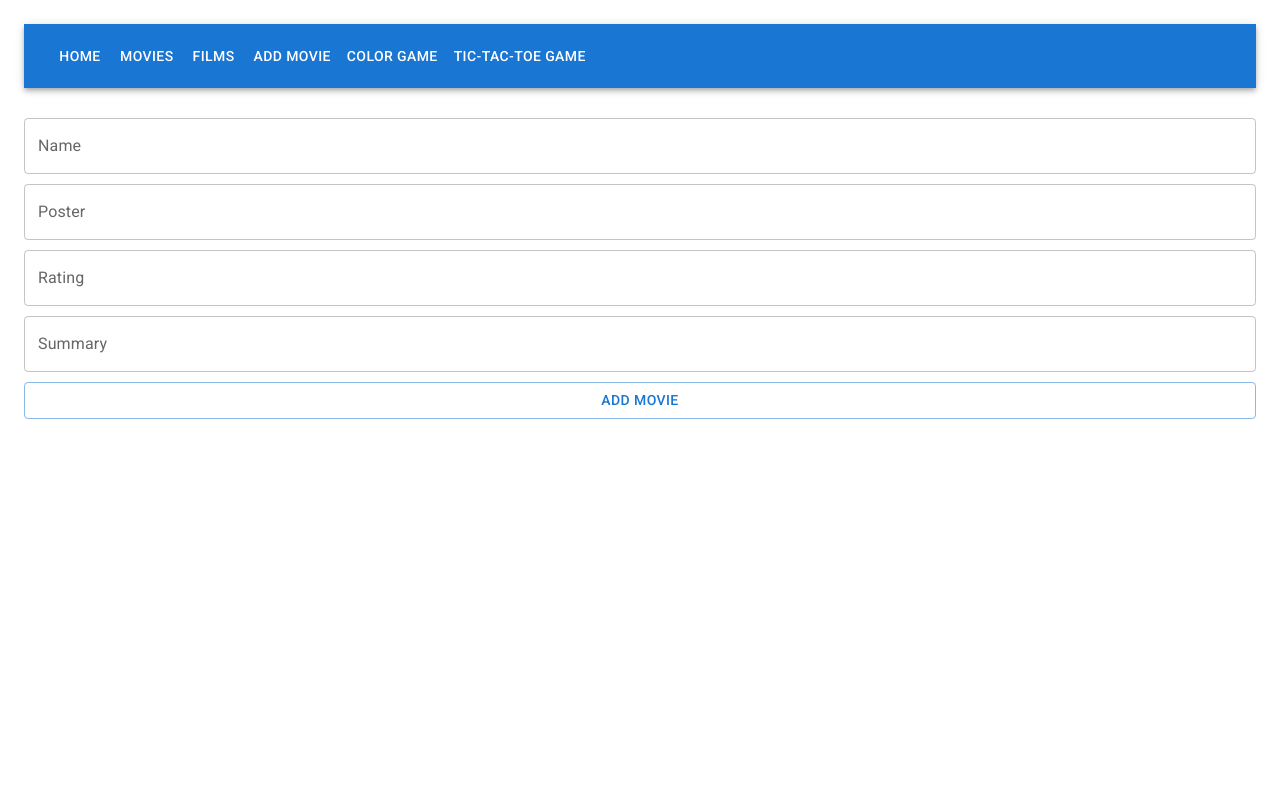
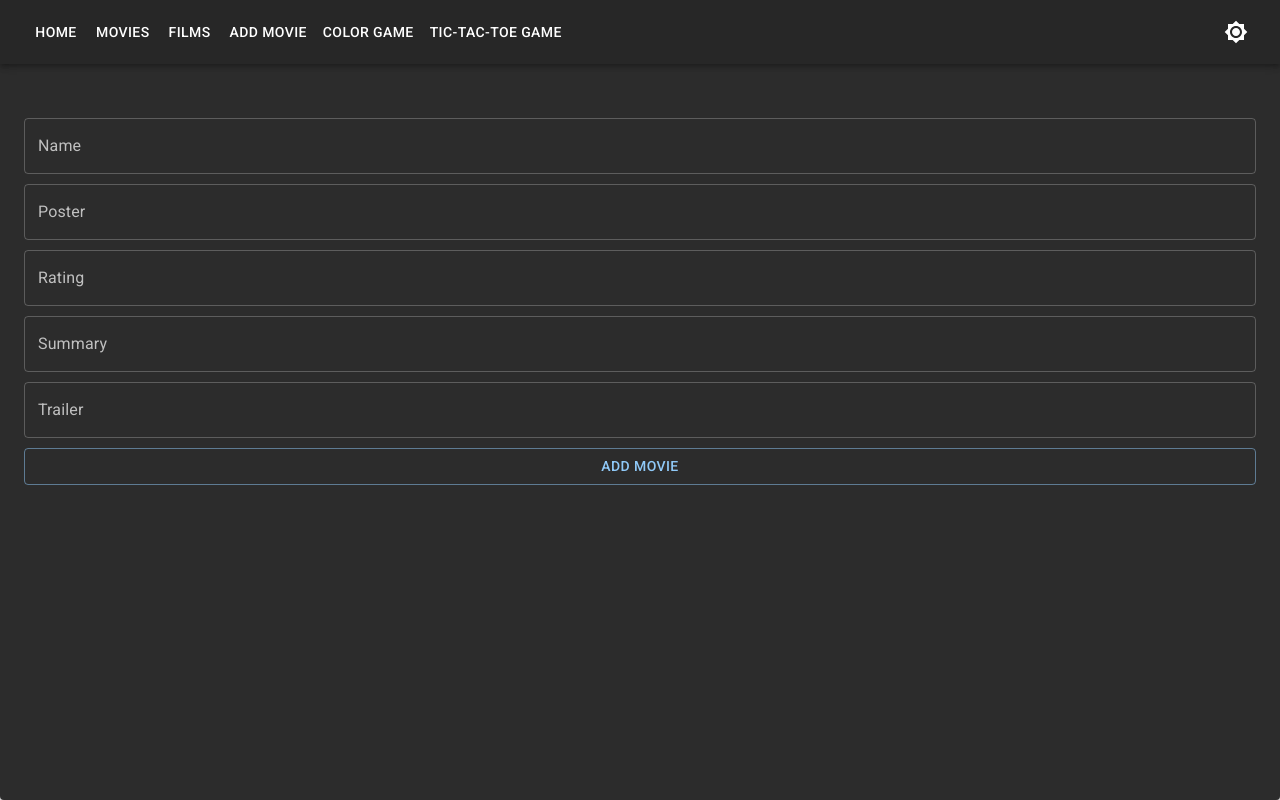
Before and after one commit to SARAVANAN-SSS/movie-app-2, a React (Create React App) app: page /movie/add in a window 1280 px wide. Built offline with nearby package versions, Linux system fonts and the light colour scheme.

Commit message:
EditMovie

```diff
--- a/src/AddMovie.js
+++ b/src/AddMovie.js
@@ -3,29 +3,46 @@ import TextField from '@mui/material/TextField';
 import { useState } from 'react';
 import { useHistory } from 'react-router-dom';
 
-export function AddMovie({ movieList, setMovieList }) {
+export function AddMovie() {
 
   const [name, setName] = useState();
   const [poster, setPoster] = useState();
   const [rating, setRating] = useState();
   const [summary, setSummary] = useState();
+  const [trailer, setTrailer] = useState();
+
   const history = useHistory();
+
+  const addMovie = () => {
+
+    const newMovie = { name: name, poster: poster, rating: rating, summary: summary, trailer: trailer };
+
+    fetch("https://62d5ee0dd4406e523562b8ce.mockapi.io/movies",{
+      method : "POST",
+      body : JSON.stringify(newMovie),
+      headers : {
+        "Content-Type" : "application/json"
+      }
+    })
+
+    .then((data)=>data.json)
+    .then(()=>history.push('/movies'))
+
+  }
+
+
 
 
   return (
 
     <div className="add-movie-btn">
 
-      <TextField onChange={(event) => { setName(event.target.value); }} label="Name" variant="outlined" />
-      <TextField onChange={(event) => { setPoster(event.target.value); }} label="Poster" variant="outlined" />
-      <TextField onChange={(event) => { setRating(event.target.value); }} label="Rating" variant="outlined" />
-      <TextField onChange={(event) => { setSummary(event.target.value); }} label="Summary" variant="outlined" />
-
-      <Button variant="outlined" onClick={() => {
-        history.push('/movies');
-        const newMovie = { name: name, poster: poster, rating: rating, summary: summary };
-        setMovieList([...movieList, newMovie]);
-      }}>Add Movie</Button>
+      <TextField value={name} onChange={(event) => { setName(event.target.value); }} label="Name" variant="outlined" />
+      <TextField value={poster} onChange={(event) => { setPoster(event.target.value); }} label="Poster" variant="outlined" />
+      <TextField value={rating} onChange={(event) => { setRating(event.target.value); }} label="Rating" variant="outlined" />
+      <TextField value={summary} onChange={(event) => { setSummary(event.target.value); }} label="Summary" variant="outlined" />
+      <TextField value={trailer} onChange={(event) => { setTrailer(event.target.value); }} label="Trailer" variant="outlined" />
+      <Button variant="outlined" onClick={addMovie}>Add Movie</Button>
 
     </div>
 
--- a/src/App.css
+++ b/src/App.css
@@ -1,4 +1,4 @@
-.
+
 .App {
   font-family:"Roboto";
 }
@@ -28,10 +28,6 @@
 }
 
 
-body {
-  margin: 24px;
-}
-
 .movie-list {
   display: grid;
   grid-template-columns: repeat(auto-fit,minmax(320px,1fr));
@@ -60,8 +56,16 @@ body {
   gap: 10px;
 }
 
+.home {
+  min-height: 70vh;
+  display: flex;
+  align-items: center;
+  justify-content: center;
+}
+
 .navigation {
   margin-top: 30px;
+  padding:24px;
 }
 
 .not-found {
--- a/src/App.js
+++ b/src/App.js
@@ -1,5 +1,5 @@
 import Button from '@mui/material/Button';
-import { useState } from 'react';
+import { useState,useContext,createContext,useEffect } from 'react';
 import { Link, Route, Switch, Redirect, useHistory } from 'react-router-dom';
 import './App.css';
 import { MovieList } from './MovieList';
@@ -10,62 +10,77 @@ import { NotFound } from './NotFound';
 import { AddMovie } from './AddMovie';
 import { AddColor } from './AddColor';
 import { TicTacToe } from './TicTacToe';
+import IconButton from '@mui/material/IconButton';
+import { ThemeProvider, createTheme } from '@mui/material/styles';
+import Brightness4Icon from '@mui/icons-material/Brightness4';
+import Brightness7Icon from '@mui/icons-material/Brightness7';
+import Paper from '@mui/material/Paper';
+import { Home } from './Home';
+import { EditMovie } from './EditMovie';
+
 
 
 function App() {
 
+const [mode,setMode] = useState('dark')
+const theme = createTheme({
+  palette: {
+    mode: mode,
+  },
+});
 
+  // const INITIAL_MOVIES = [
+  //   {
+  //     name :"Kaithi(2019)",
+  //     poster:"https://i.pinimg.com/originals/7d/9f/97/7d9f9738122bd0df2905600c2548d211.jpg",
+  //     rating:8.5,
+  //     summary:"Dilli, an ex-convict, endeavours to meet his daughter for the first time after leaving prison. However, his attempts are interrupted due to a drug raid planned by Inspector Bejoy.",
+  //     trailer:"https://www.youtube.com/embed/hxPjWqyIhVA"
+  //   },
+  //   {
+  //     name :"Asuran(2019)",
+  //     poster:"https://m.media-amazon.com/images/M/MV5BMDgwZWUyYzctOGU1NC00ZTFkLTgxM2EtNGU0ZWUwY2Y3YjhkXkEyXkFqcGdeQXVyMTA4NjE0NjEy._V1_.jpg",
+  //     rating:9,
+  //     summary:"The teenage son of a farmer from an underprivileged caste kills a rich, upper caste landlord. Will the farmer, a loving father and a pacifist by heart, be able to save his hot-blooded son is the rest of the story.",
+  //     trailer:"https://www.youtube.com/embed/vOCM9wztBYQ"
+  //   },
+  //   {
+  //     name :"KGF1(2018)",
+  //     poster:"https://wallpaperaccess.com/full/2365094.jpg",
+  //     rating:8,
+  //     summary:"In the 1970s, a gangster goes undercover as a slave to assassinate the owner of a notorious gold mine.",
+  //     trailer:"https://www.youtube.com/embed/-KfsY-qwBS0"
+  //   },
+  //   {
+  //     name :"KGF2(2022)",
+  //     poster:"https://cdn.bollywoodmdb.com/fit-in/movies/largethumb/2019/k-g-f-chapter-2/k-g-f-chapter-2-poster-4.jpg",
+  //     rating:7.5,
+  //     summary:"In the blood-soaked Kolar Gold Fields, Rocky's name strikes fear into his foes. While his allies look up to him, the government sees him as a threat to law and order. Rocky must battle threats from all sides for unchallenged supremacy.",
+  //     trailer:"https://www.youtube.com/embed/JKa05nyUmuQ"
+  //   },
+  //   {
+  //     name :"Baahubali1(2015)",
+  //     poster:"https://pbs.twimg.com/media/CIuhPFwUkAAJPuO.jpg",
+  //     rating:8,
+  //     summary:"In ancient India, an adventurous and daring man becomes involved in a decades-old feud between two warring peoples.",
+  //     trailer:"https://www.youtube.com/embed/sOEg_YZQsTI"
+  //   },
+  //   {
+  //     name :"Baahubali2(2017)",
+  //     poster:"https://st1.bollywoodlife.com/wp-content/uploads/2017/04/Baahubali-2-6.jpg",
+  //     rating:8,
+  //     summary:"When Shiva, the son of Bahubali, learns about his heritage, he begins to look for answers. His story is juxtaposed with past events that unfolded in the Mahishmati Kingdom.",
+  //     trailer:"https://www.youtube.com/embed/qD-6d8Wo3do"
+  //   },
+  // ]
 
-  const INITIAL_MOVIES = [
-    {
-      name :"Kaithi(2019)",
-      poster:"https://i.pinimg.com/originals/7d/9f/97/7d9f9738122bd0df2905600c2548d211.jpg",
-      rating:8.5,
-      summary:"Dilli, an ex-convict, endeavours to meet his daughter for the first time after leaving prison. However, his attempts are interrupted due to a drug raid planned by Inspector Bejoy.",
-      trailer:"https://www.youtube.com/embed/hxPjWqyIhVA"
-    },
-    {
-      name :"Asuran(2019)",
-      poster:"https://m.media-amazon.com/images/M/MV5BMDgwZWUyYzctOGU1NC00ZTFkLTgxM2EtNGU0ZWUwY2Y3YjhkXkEyXkFqcGdeQXVyMTA4NjE0NjEy._V1_.jpg",
-      rating:9,
-      summary:"The teenage son of a farmer from an underprivileged caste kills a rich, upper caste landlord. Will the farmer, a loving father and a pacifist by heart, be able to save his hot-blooded son is the rest of the story.",
-      trailer:"https://www.youtube.com/embed/vOCM9wztBYQ"
-    },
-    {
-      name :"KGF1(2018)",
-      poster:"https://wallpaperaccess.com/full/2365094.jpg",
-      rating:8,
-      summary:"In the 1970s, a gangster goes undercover as a slave to assassinate the owner of a notorious gold mine.",
-      trailer:"https://www.youtube.com/embed/-KfsY-qwBS0"
-    },
-    {
-      name :"KGF2(2022)",
-      poster:"https://cdn.bollywoodmdb.com/fit-in/movies/largethumb/2019/k-g-f-chapter-2/k-g-f-chapter-2-poster-4.jpg",
-      rating:7.5,
-      summary:"In the blood-soaked Kolar Gold Fields, Rocky's name strikes fear into his foes. While his allies look up to him, the government sees him as a threat to law and order. Rocky must battle threats from all sides for unchallenged supremacy.",
-      trailer:"https://www.youtube.com/embed/JKa05nyUmuQ"
-    },
-    {
-      name :"Baahubali1(2015)",
-      poster:"https://pbs.twimg.com/media/CIuhPFwUkAAJPuO.jpg",
-      rating:8,
-      summary:"In ancient India, an adventurous and daring man becomes involved in a decades-old feud between two warring peoples.",
-      trailer:"https://www.youtube.com/embed/sOEg_YZQsTI"
-    },
-    {
-      name :"Baahubali2(2017)",
-      poster:"https://st1.bollywoodlife.com/wp-content/uploads/2017/04/Baahubali-2-6.jpg",
-      rating:8,
-      summary:"When Shiva, the son of Bahubali, learns about his heritage, he begins to look for answers. His story is juxtaposed with past events that unfolded in the Mahishmati Kingdom.",
-      trailer:"https://www.youtube.com/embed/qD-6d8Wo3do"
-    },
-  ]
-
-  const [movieList,setMovieList] = useState(INITIAL_MOVIES);
   const history = useHistory()
 
   return (
-    <div className="App">
+
+    <ThemeProvider theme={theme}>
+      <Paper sx = {{minHeight : "100vh"}} elevation={7}>
+         <div className="App">
 
       <AppBar position="static">
         <Toolbar>
@@ -75,26 +90,30 @@ function App() {
         <Button onClick={()=>{history.push("/movie/add")}} color="inherit">Add Movie</Button>
         <Button onClick={()=>{history.push("/color-game")}} color="inherit">Color Game</Button>
         <Button onClick={()=>{history.push("/tic-tac-toe-game")}} color="inherit">Tic-Tac-Toe Game</Button>
-
+        <IconButton sx={{ ml: 5,marginLeft:"auto" }} onClick={()=>{setMode(mode==='dark' ? 'light' : 'dark')}} color="inherit">
+        {mode === 'dark' ? <Brightness7Icon /> : <Brightness4Icon />}
+      </IconButton>
         </Toolbar>
       </AppBar>
 
     <div className="navigation">
       <Switch>
 
-      <Route path="/movie/add"> <AddMovie movieList={movieList} setMovieList={setMovieList} /> </Route>
-      <Route path="/movies/:id"> <MovieDetails movieList={movieList} /> </Route>
-      <Route path="/movies"> <MovieList movies={movieList} setMovieList={setMovieList} /> </Route>
+      <Route path="/movie/add"> <AddMovie /> </Route>
+      <Route path="/movie/edit/:id"> <EditMovie /> </Route>
+      <Route path="/movies/:id"> <MovieDetails /> </Route>
+      <Route path="/movies"> <MovieList /> </Route>
       <Route path="/films"><Redirect to="/movies" /></Route>
       <Route path="/color-game"><AddColor /></Route>
-      <Route path="/tic-tac-toe-game"><TicTacToe /></Route>
-      <Route exact path="/">Welcome to Movie App</Route>
+      <Route path="/tic-tac-toe-game">Tic-Tac-Toe Game</Route>
+      <Route exact path="/"><Home /></Route>
       <Route path="**"> <NotFound /> </Route>
 
       </Switch>
       </div>
-
-      </div>
+         </div>
+      </Paper>
+    </ThemeProvider>
   );
 }
 
--- /dev/null
+++ b/src/EditMovie.js
@@ -0,0 +1,68 @@
+import Button from '@mui/material/Button';
+import TextField from '@mui/material/TextField';
+import { useState,useEffect } from 'react';
+import { useHistory,useParams } from 'react-router-dom';
+
+export function EditMovie() {
+
+  const { id } = useParams();
+  const [movie,setMovie] = useState()
+
+  const getMovie = () => {
+    fetch(`https://62d5ee0dd4406e523562b8ce.mockapi.io/movies/${id}`,{method:"GET"})
+    .then((data)=>data.json())
+    .then((mv)=>setMovie(mv))
+  }
+  useEffect(getMovie,[])
+
+  return (
+    movie ? <UpdateMovie movie={movie} /> : ""
+  );
+}
+
+
+  function UpdateMovie({ movie }) {
+
+  const [name, setName] = useState(movie.name);
+  const [poster, setPoster] = useState(movie.poster);
+  const [rating, setRating] = useState(movie.rating);
+  const [summary, setSummary] = useState(movie.summary);
+  const [trailer, setTrailer] = useState(movie.trailer);
+
+  const history = useHistory();
+
+  const editMovie = () => {
+
+    const updatedMovie = { name, poster, rating, summary, trailer };
+
+    fetch(`https://62d5ee0dd4406e523562b8ce.mockapi.io/movies/${movie.id}`,{
+      method : "PUT",
+      body : JSON.stringify(updatedMovie),
+      headers : {
+        "Content-Type" : "application/json"
+      }
+    })
+
+    .then((data)=>data.json)
+    .then(()=>history.push('/movies'))
+
+  }
+
+
+
+
+  return (
+
+    <div className="add-movie-btn">
+
+      <TextField value={name} onChange={(event) => { setName(event.target.value); }} label="Name" variant="outlined" />
+      <TextField value={poster} onChange={(event) => { setPoster(event.target.value); }} label="Poster" variant="outlined" />
+      <TextField value={rating} onChange={(event) => { setRating(event.target.value); }} label="Rating" variant="outlined" />
+      <TextField value={summary} onChange={(event) => { setSummary(event.target.value); }} label="Summary" variant="outlined" />
+      <TextField value={trailer} onChange={(event) => { setTrailer(event.target.value); }} label="Trailer" variant="outlined" />
+      <Button variant="outlined" onClick={editMovie} color='secondary'>Save</Button>
+
+    </div>
+
+  );
+}
--- /dev/null
+++ b/src/Home.js
@@ -0,0 +1,6 @@
+export function Home() {
+  return (
+    <div className="home">
+      <h2>Welcome to Movie App</h2>
+    </div>);
+}
--- a/src/Movie.js
+++ b/src/Movie.js
@@ -12,7 +12,7 @@ import { useHistory } from 'react-router-dom'
 
 
 
-export function Movie({ name, poster, rating, summary,deleteButton,id }) {
+export function Movie({ name, poster, rating, summary,deleteButton,editButton,id }) {
 
   const [show, setShow] = useState(true);
   // const [showmovie, setShowmovie] = useState(false);
@@ -47,6 +47,7 @@ export function Movie({ name, poster, rating, summary,deleteButton,id }) {
       <div className='delete-button'>
       <Counter />
       {deleteButton}
+      {editButton}
       {/* <button onClick={() => { setShowmovie(!showmovie); }}>Delete</button><br /> */}
       </div>
       </CardActions>
--- a/src/MovieDetails.js
+++ b/src/MovieDetails.js
@@ -1,23 +1,39 @@
 import { useHistory, useParams } from 'react-router-dom';
+import { useState, useEffect } from 'react'
 
-export function MovieDetails({ movieList }) {
+export function MovieDetails() {
 
   const history = useHistory();
 
   const { id } = useParams();
+  const [movie,setMovie] = useState([])
+
+  const getMovie = () => {
+    fetch(`https://62d5ee0dd4406e523562b8ce.mockapi.io/movies/${id}`,{method:"GET"})
+    .then((data)=>data.json())
+    .then((mv)=>setMovie(mv))
+
+  }
+
+
+  useEffect(getMovie,[])
+
+  const {name,rating,summary,trailer} = movie
+
+
   return (
     <div className='movie-details'>
 
       <div className='movie-trailer'>
 
-        <iframe width="700" height="409" src={movieList[id].trailer} title="Kaithi 2020 Official Trailer Hindi Dubbed | Karthi, Narain, Arjun Das" frameborder="0" allow="accelerometer; autoplay; clipboard-write; encrypted-media; gyroscope; picture-in-picture" allowfullscreen>
+        <iframe width="700" height="409" src={trailer} title="Kaithi 2020 Official Trailer Hindi Dubbed | Karthi, Narain, Arjun Das" frameborder="0" allow="accelerometer; autoplay; clipboard-write; encrypted-media; gyroscope; picture-in-picture" allowfullscreen>
 
         </iframe></div>
 
       <div className='movie-sspecs'>
-        <h2>Movie Details of {movieList[id].name}</h2>
-        <p className="movie-rating"><b>Rating : </b>⭐{movieList[id].rating}</p>
-        <p className="movie-summary"><b>Summary : </b>{movieList[id].summary}</p>
+        <h2>Movie Details of {name}</h2>
+        <p className="movie-rating"><b>Rating : </b>⭐{rating}</p>
+        <p className="movie-summary"><b>Summary : </b>{summary}</p>
         <button onClick={() => { history.goBack(); }}>Back</button>
       </div>
     </div>
--- a/src/MovieList.js
+++ b/src/MovieList.js
@@ -1,30 +1,55 @@
 import { Movie } from './Movie';
 import IconButton from '@mui/material/IconButton';
 import DeleteIcon from '@mui/icons-material/Delete';
+import EditIcon from '@mui/icons-material/Edit';
 import Button from '@mui/material/Button';
+import { useEffect,useState } from 'react'
+import { useHistory } from 'react-router-dom'
+
+export function MovieList() {
+
+  const [movieList,setMovieList] = useState([]);
+  const getMovies = () => {
+    fetch("https://62d5ee0dd4406e523562b8ce.mockapi.io/movies",{method:"GET"})
+    .then((data)=>data.json())
+    .then((mvs)=>setMovieList(mvs))
+
+  }
 
 
-export function MovieList({ movies,setMovieList }) {
+  useEffect(getMovies,[])
+
+  const deleteMovie = (id) => {
+
+    fetch(`https://62d5ee0dd4406e523562b8ce.mockapi.io/movies/${id}`,{method:"DELETE"})
+    .then((data)=>data.json())
+    .then(()=>getMovies())
+
+  }
+
+  const history = useHistory();
+
+
   return (
     <div className="movie-list">
-      {movies.map(({ name, poster, rating, summary },index) => <Movie
+      {movieList.map(({ name, poster, rating, summary, id },index) => <Movie
 
+      key={id}
       deleteButton={<Button
-
-      onClick={()=>{
-
-        const deleteIndex = index;
-
-        const remainingMovies = movies.filter((mv,idx)=> deleteIndex !==idx );
-
-        setMovieList(remainingMovies);
-
-      }}>
+      onClick={()=>{ deleteMovie(id) }}>
       <IconButton aria-label="delete" color="error">
        <DeleteIcon />
       </IconButton>
       </Button>}
-      id={index}
+
+      editButton={<Button
+      onClick={()=>{history.push(`/movie/edit/${id}`) }}>
+      <IconButton aria-label="edit" color="secondary">
+       <EditIcon />
+      </IconButton>
+      </Button>}
+
+      id={id}
       name={name} poster={poster} rating={rating} summary={summary} />)}
     </div>
   );
--- a/src/TicTacToe.js
+++ b/src/TicTacToe.js
@@ -1,25 +1,25 @@
-import {useState} from 'react'
+// import {useState} from 'react'
 
 
-export function TicTacToe() {
+// export function TicTacToe() {
 
-  const [mode,setMode] = useState("light")
+//   const [mode,setMode] = useState("light")
 
-  const styles={
-    background:  mode === "light"?"white":"black",
-    color: mode === "light"?"black":"white",
-    height: "100vh"
-  }
+//   const styles={
+//     background:  mode === "light"?"white":"black",
+//     color: mode === "light"?"black":"white",
+//     height: "100vh"
+//   }
 
-  const styles1={
-       background: mode === "light"?"white":"gold",
-       color: "red"
-  }
-   return (
-    <div style={styles}>
-      <h1>Play TicTacToe Game</h1>
-      <button style={styles1} onClick={()=>{setMode("light")}}>Light Mode</button><br />
-      <button style={styles1} onClick={()=>{setMode("dark")}}>Dark Mode</button>
-    </div>
-  );
-}
+//   const styles1={
+//        background: mode === "light"?"white":"gold",
+//        color: "red"
+//   }
+//    return (
+//     <div style={styles}>
+//       <h1>Play TicTacToe Game</h1>
+//       <button style={styles1} onClick={()=>{setMode("light")}}>Light Mode</button><br />
+//       <button style={styles1} onClick={()=>{setMode("dark")}}>Dark Mode</button>
+//     </div>
+//   );
+// }
```
Also changed, not shown: src/Movies.json (added, +50 -0 lines).
